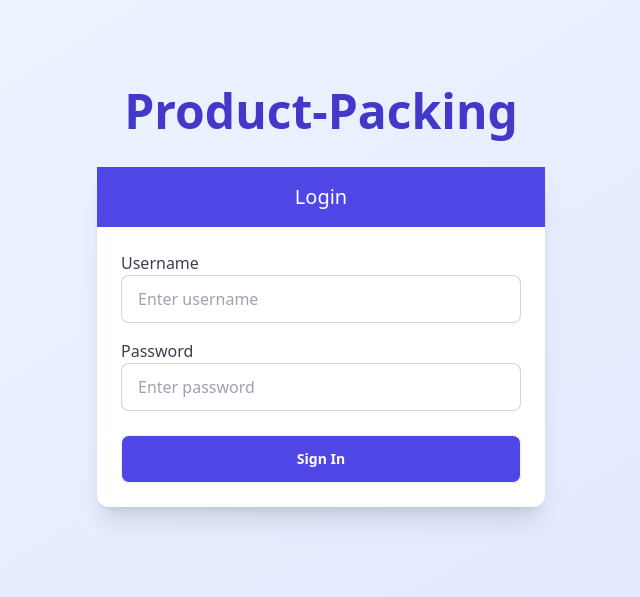
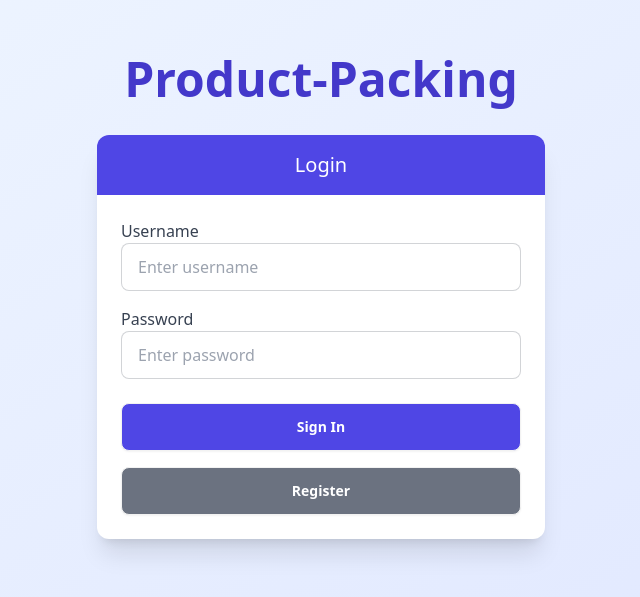
Before and after one commit to PichayaLoha/Product-packing, a React (Vite) app in the folder my-project/: page /login in a window 1280 px wide. Shown: the part 103-700 px from the top of the page, without its empty margins (319-959 px from the left). Built offline with nearby package versions, Linux system fonts and the light colour scheme.

Commit message:
Update loginpage.tsx

```diff
--- a/my-project/src/components/login/loginpage.tsx
+++ b/my-project/src/components/login/loginpage.tsx
@@ -11,7 +11,7 @@ const Login: React.FC = () => {
     const authContext = useContext(AuthContext);
     if (!authContext) return <p>Loading...</p>;
 
-    const { setToken, setUserId } = authContext;  // ✅ ใช้ setUserId
+    const { setToken, setUserId, setUserRole } = authContext;  // ✅ ใช้ setUserId
 
     const handleSubmit = async (e: React.FormEvent) => {
         e.preventDefault();
@@ -28,8 +28,10 @@ const Login: React.FC = () => {
             if (response.ok) {
                 setUserId(data.user_id);  // ✅ เก็บ user_id ใน Context
                 setToken(data.token, 120);
+                setUserRole(data.user_role); // ✅ เก็บ user_role ใน Context
                 console.log("Token:", data.token);
                 console.log("UserID:", data.user_id);
+                console.log("User Role", data.user_role)
                 alert("Login Success!");
                 navigate("/");
             } else {
@@ -48,7 +50,7 @@ const Login: React.FC = () => {
                 </div>
 
                 <div className="bg-white rounded-xl shadow-xl">
-                    <div className="bg-indigo-600 p-4">
+                    <div className="bg-indigo-600 rounded-t-xl p-4">
                         <h2 className="text-white text-xl font-medium text-center">Login</h2>
                     </div>
 
@@ -79,8 +81,16 @@ const Login: React.FC = () => {
 
                         {error && <p className="text-red-600">{error}</p>}
 
-                        <button type="submit" className="btn bg-indigo-600 hover:bg-indigo-700 text-white w-full">
+                        <button type="submit" className="btn bg-indigo-600 hover:bg-indigo-700 text-white w-full mb-4">
                             Sign In
+                        </button>
+
+                        <button
+                            type="button"
+                            className="btn bg-gray-500 hover:bg-gray-600 text-white w-full"
+                            onClick={() => navigate("/register")}
+                        >
+                            Register
                         </button>
                     </form>
                 </div>
```
